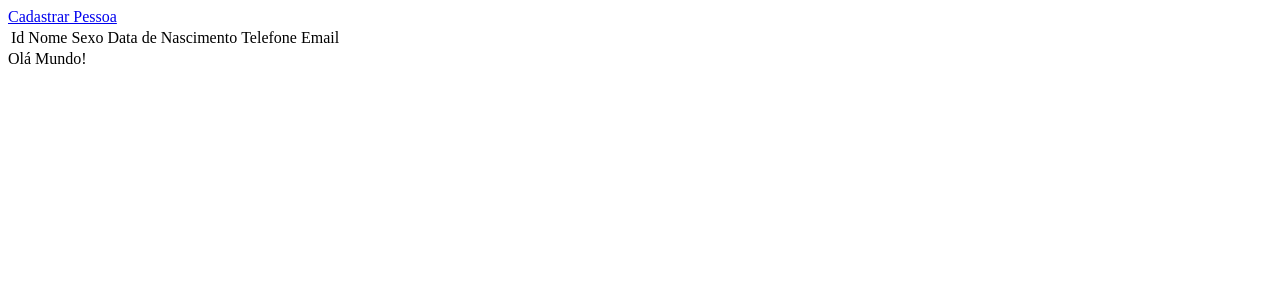
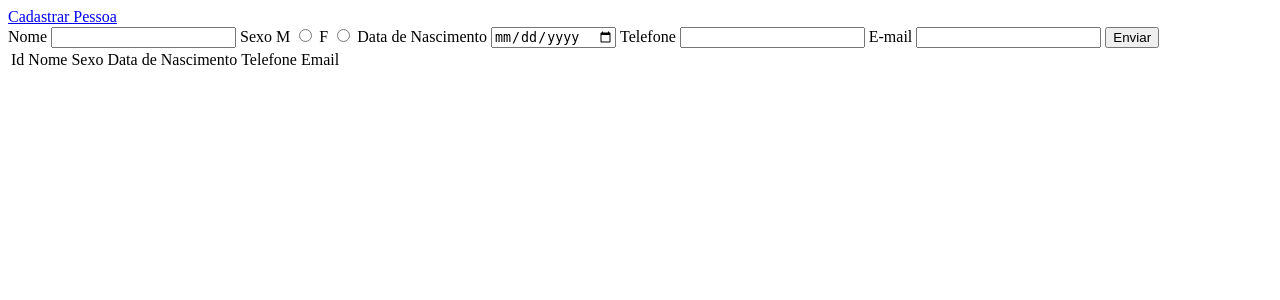
Before and after one commit to Rauatorres/crud-php, a PHP site: page / in a window 1280 px wide. Shown: the top 300 px of the page. Run offline with PHP 8.4, Linux system fonts and the light colour scheme.

Commit message:
criando formulário

```diff
--- a/index.php
+++ b/index.php
@@ -5,9 +5,27 @@
     <meta http-equiv="X-UA-Compatible" content="IE=edge">
     <meta name="viewport" content="width=device-width, initial-scale=1.0">
     <title>Página Principal</title>
+    <link rel="stylesheet" href="style.css">
+    <script src="script.js"></script>
 </head>
 <body>
     <a href="#cadastrar">Cadastrar Pessoa</a>
+    <form action="#" method="post">
+        <label for="">Nome</label>
+        <input type="text" name="" id="">
+        <label for="">Sexo</label>
+        <label for="">M</label>
+        <input type="radio" name="" id="masc">
+        <label for="">F</label>
+        <input type="radio" name="" id="fem">
+        <label for="">Data de Nascimento</label>
+        <input type="date" name="" id="">
+        <label for="">Telefone</label>
+        <input type="tel" name="" id="">
+        <label for="">E-mail</label>
+        <input type="email" name="" id="">
+        <input type="submit" value="Enviar">
+        </form>
     <table>
         <tr>
             <td>Id</td>
@@ -18,8 +36,5 @@
             <td>Email</td>
         </tr>
     </table>
-    <?php
-        echo "Olá Mundo!";
-    ?>
 </body>
 </html>
```
Also changed, not shown: script.js (added), style.css (added).
